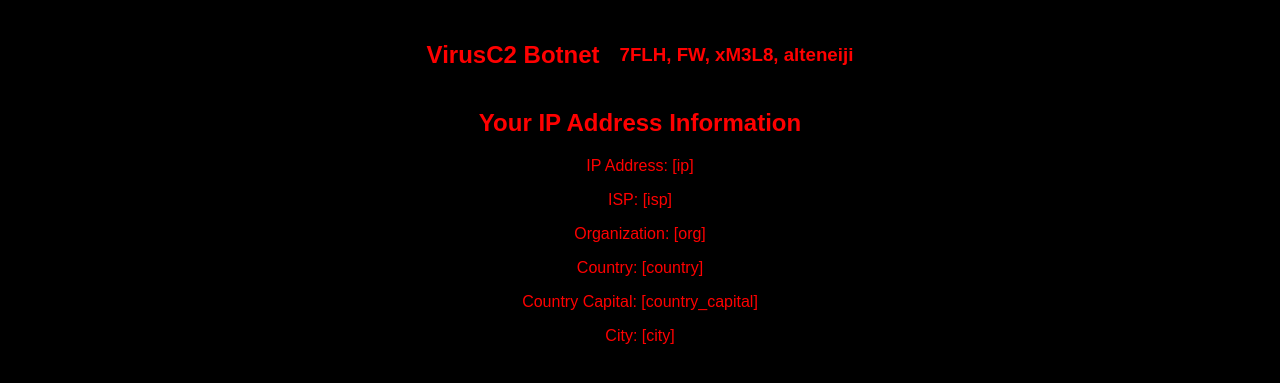
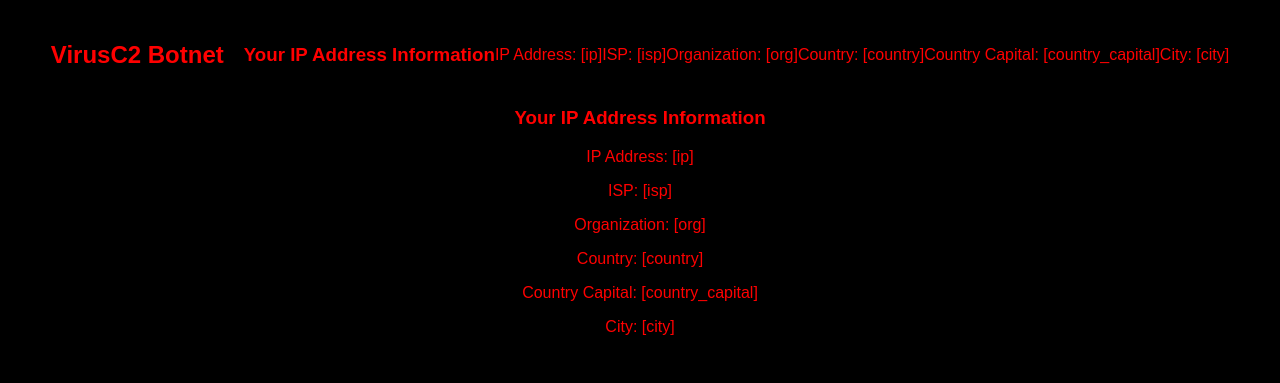
Before and after one commit to JustOud5-0-1/FDGDFGDFG, a plain HTML site: page index.html in a window 1280 px wide. Shown: the part 403-786 px from the top of the page. Drawn offline with Linux system fonts and the light colour scheme; no server answers.

Commit message:
Update index.html

```diff
--- a/index.html
+++ b/index.html
@@ -3,7 +3,7 @@
 <head>
     <meta charset="UTF-8">
     <meta name="viewport" content="width=device-width, initial-scale=1.0">
-    <title>Hacked Page</title>
+    <title>Hacked</title>
     <style>
         body {
             background-color: black;
@@ -34,7 +34,13 @@
 
     <div class="info-container">
         <h2>VirusC2 Botnet</h2>
-        <h3>7FLH, FW, xM3L8, alteneiji</h3>
+        <h3>Your IP Address Information</h3>
+    <p id="ip">IP Address: [ip]</p>
+    <p id="isp">ISP: [isp]</p>
+    <p id="org">Organization: [org]</p>
+    <p id="country">Country: [country]</p>
+    <p id="capital">Country Capital: [country_capital]</p>
+    <p id="city">City: [city]</p>
     </div>
 
     <audio autoplay loop>
@@ -42,7 +48,7 @@
         Your browser does not support the audio element.
     </audio>
 
-    <h2>Your IP Address Information</h2>
+    <h3>Your IP Address Information</h3>
     <p id="ip">IP Address: [ip]</p>
     <p id="isp">ISP: [isp]</p>
     <p id="org">Organization: [org]</p>
```
